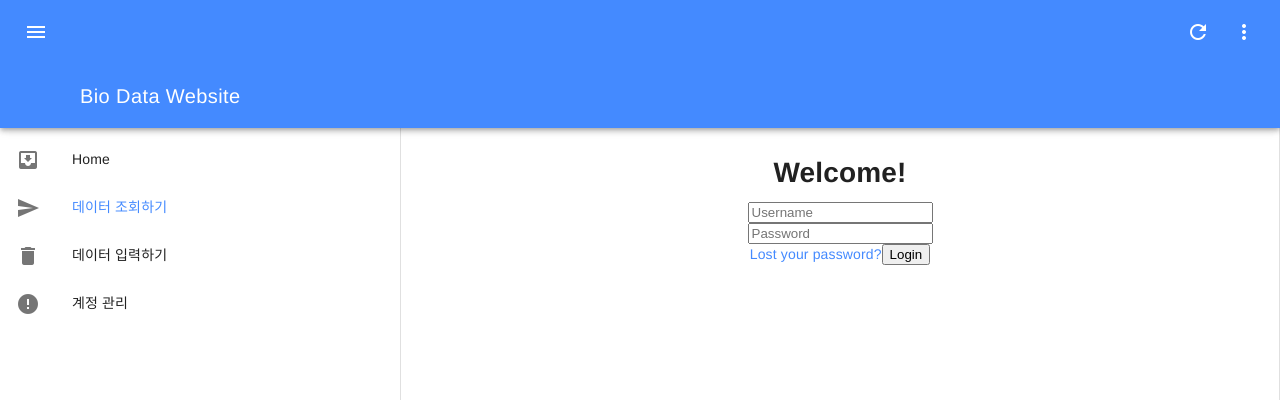
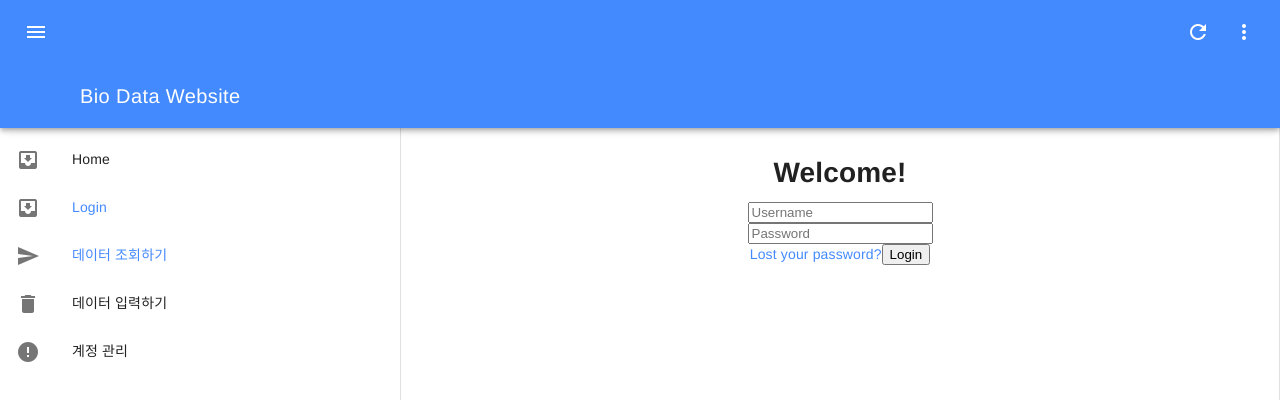
Before and after one commit to JihoMin/biodata, a Vue app in the folder client/: page / in a window 1280 px wide. Shown: the top 400 px of the page. Built offline with nearby package versions, Linux system fonts and the light colour scheme; no server answers.

Commit message:
drawer add

```diff
--- a/client/src/App.vue
+++ b/client/src/App.vue
@@ -33,7 +33,12 @@
             <md-icon>move_to_inbox</md-icon>
             <span class="md-list-item-text">Home</span>
           </md-list-item>
-
+          <md-list-item>
+            <md-icon>move_to_inbox</md-icon>
+            <span class="md-list-item-text">
+              <router-link to="/Login">Login</router-link>
+            </span>
+          </md-list-item>
           <md-list-item>
             <md-icon>send</md-icon>
             <span class="md-list-item-text" >
--- a/client/src/router/index.js
+++ b/client/src/router/index.js
@@ -28,6 +28,11 @@ export default new Router({
       path: '/Search',
       name: 'Search',
       component: Search
+    },
+    {
+      path: '/Login',
+      name: 'Login',
+      component: Login
     }
 
   ]
```
